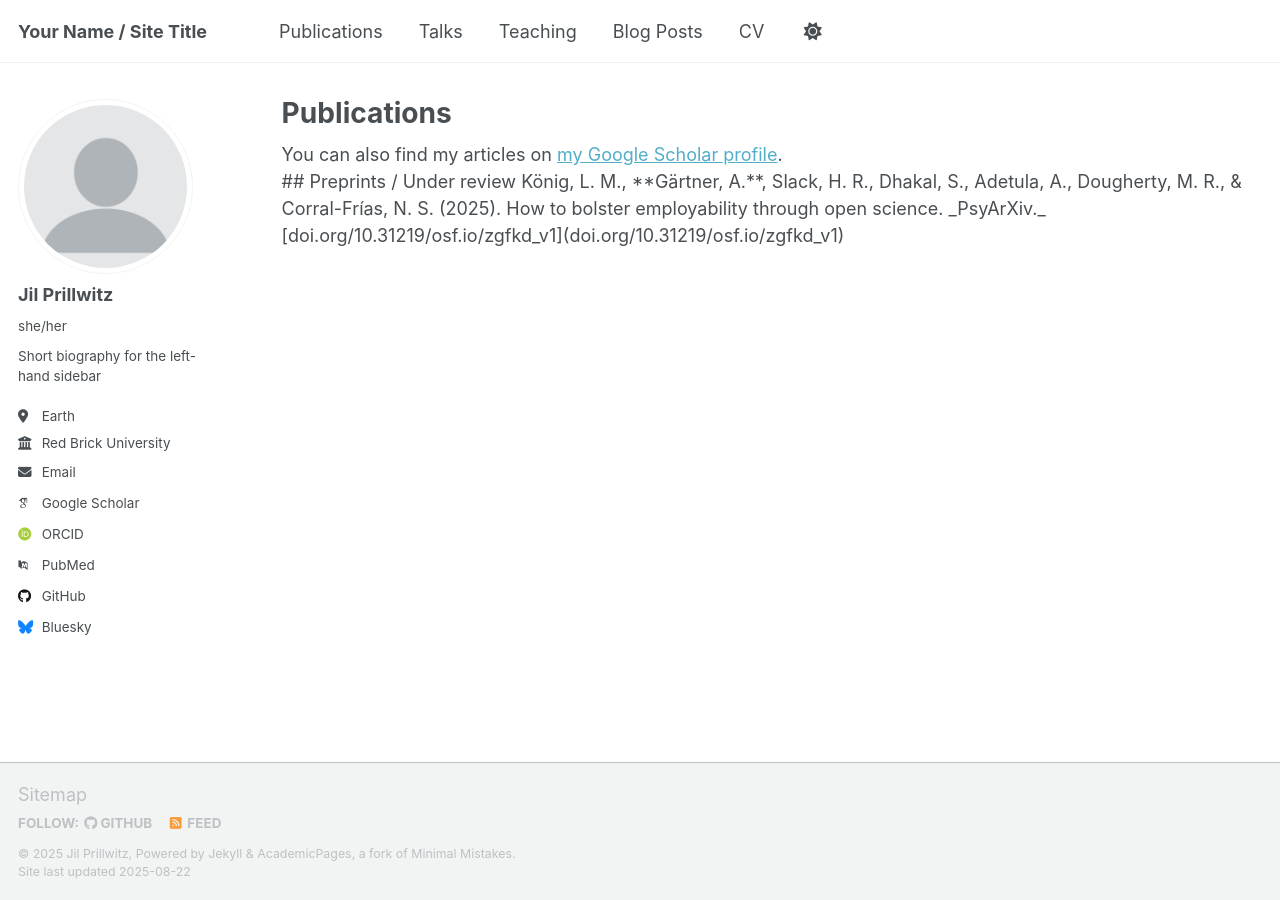
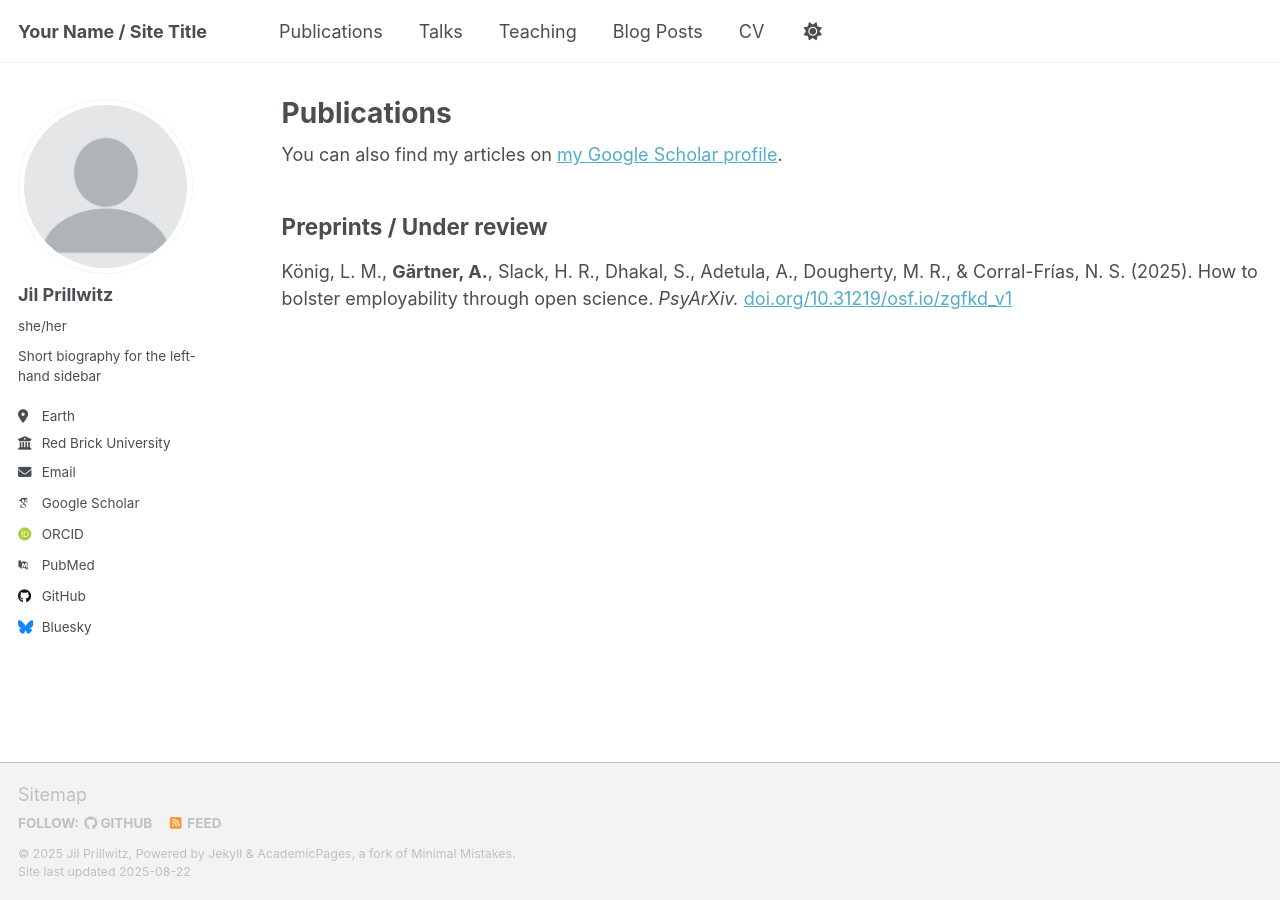
Before and after one commit to jil-prillwitz/jil-prillwitz.github.io, a Jekyll site: the page built from _pages/publications.md, in a window 1280 px wide. Built offline with Jekyll 4.4.1, drawn with Linux system fonts in a browser that asks for light colours; some web fonts are replaced; a script that is not in the unit is left out.

Commit message:
Update publications.md

```diff
--- a/_pages/publications.md
+++ b/_pages/publications.md
@@ -9,10 +9,6 @@ author_profile: true
   <div class="wordwrap">You can also find my articles on <a href="{{site.author.googlescholar}}">my Google Scholar profile</a>.</div>
 {% endif %}
 
-<div class="page__content">
-
 ## Preprints / Under review
 
 König, L. M., **Gärtner, A.**, Slack, H. R., Dhakal, S., Adetula, A., Dougherty, M. R., & Corral-Frías, N. S. (2025). How to bolster employability through open science. _PsyArXiv._ [doi.org/10.31219/osf.io/zgfkd_v1](doi.org/10.31219/osf.io/zgfkd_v1)
-
-</div>
```
